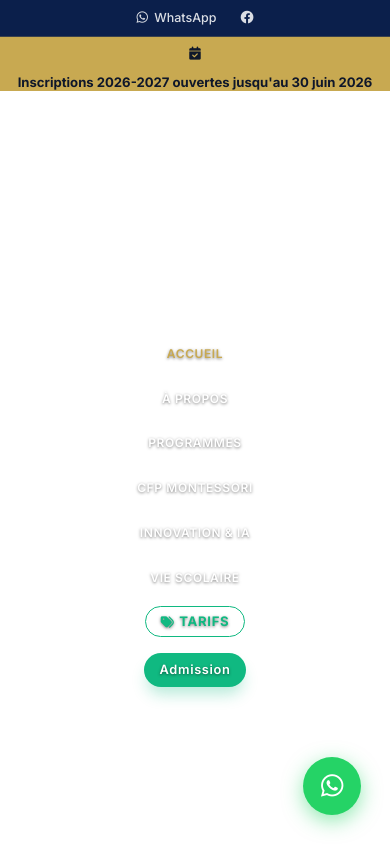
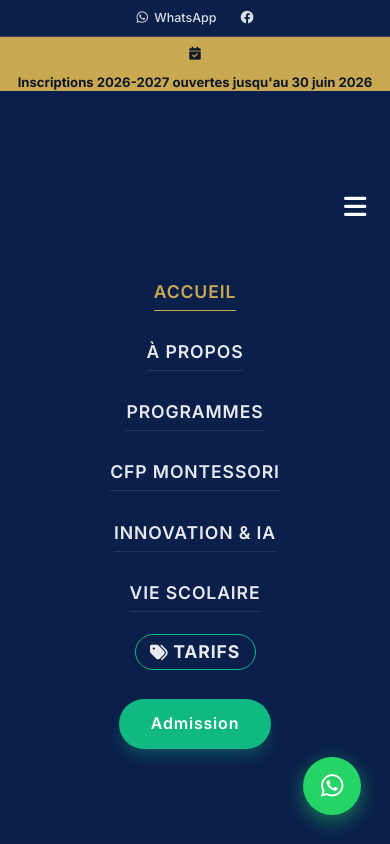
Before and after one commit to Erdid1/web-bela-lekkol-montessori, a website built with Vite: page index.html in a window 390 px wide. Shown: the top 844 px of the page. Built offline with nearby package versions, Linux system fonts and the light colour scheme; files whose address does not match are found by name; a web font is replaced by a local one.

Commit message:
Fix mobile nav : menu visible, liens ferment, hamburger correct, hero adapte

```diff
--- a/index.html
+++ b/index.html
@@ -400,12 +400,12 @@
                     <div class="card" data-aos>
                         <img src="./public/mother_child.jpg" alt="Culture guinéenne" style="width: 100%; border-radius: 10px; margin-bottom: 1.5rem; height: 200px; object-fit: cover;">
                         <h3 style="margin-bottom: 1rem;">Écoutez notre Hymne</h3>
-                        <audio id="school-anthem" src="./public/anthem.mp3" preload="auto"></audio>
+                        <audio id="school-anthem" src="./anthem.mp3" preload="auto"></audio>
                         <div style="display: flex; align-items: center; justify-content: center; gap: 1rem;">
                             <button id="play-pause" class="btn btn-primary" style="border-radius: 50%; width: 56px; height: 56px; padding: 0;">
                                 <i class="fas fa-play"></i>
                             </button>
-                            <a href="./public/anthem.mp3" download class="btn btn-outline"><i class="fas fa-download"></i> Télécharger</a>
+                            <a href="./anthem.mp3" download class="btn btn-outline"><i class="fas fa-download"></i> Télécharger</a>
                         </div>
                     </div>
                     <div class="card" data-aos>
--- a/src/main.js
+++ b/src/main.js
@@ -97,12 +97,20 @@ if (mobileToggle) {
         icon.classList.toggle('fa-bars');
         icon.classList.toggle('fa-times');
     });
+    // Fermer le menu au clic sur un lien
+    navLinks.querySelectorAll('a').forEach(link => {
+        link.addEventListener('click', () => {
+            navLinks.classList.remove('active');
+            const icon = mobileToggle.querySelector('i');
+            if (icon) { icon.classList.replace('fa-times', 'fa-bars'); }
+        });
+    });
     // Fermer le menu au clic extérieur
     document.addEventListener('click', (e) => {
         if (navLinks.classList.contains('active') && !navLinks.contains(e.target) && e.target !== mobileToggle && !mobileToggle.contains(e.target)) {
             navLinks.classList.remove('active');
             const icon = mobileToggle.querySelector('i');
-            icon.classList.replace('fa-times', 'fa-bars');
+            if (icon) { icon.classList.replace('fa-times', 'fa-bars'); }
         }
     });
 }
--- a/src/style.css
+++ b/src/style.css
@@ -285,14 +285,49 @@ header.scrolled .nav-links a.nav-active {
     left: 0;
     width: 100%;
     height: 100vh;
-    background: var(--white);
+    background: var(--primary);
     flex-direction: column;
     align-items: center;
     justify-content: center;
-    transition: 0.4s ease-in-out;
+    gap: 2rem;
+    transition: top 0.4s ease-in-out;
+    z-index: 999;
+    overflow-y: auto;
   }
   .nav-links.active { top: 0; }
-  .mobile-toggle { display: block; }
+  .nav-links a {
+    color: rgba(255,255,255,0.9) !important;
+    text-shadow: none !important;
+    font-size: 1.1rem !important;
+    padding: 0.5rem 0;
+    border-bottom: 1px solid rgba(255,255,255,0.1);
+    width: 80%;
+    text-align: center;
+  }
+  .nav-links a:hover, .nav-links a.nav-active {
+    color: var(--gold) !important;
+    border-bottom-color: var(--gold);
+  }
+  .nav-links .btn-secondary {
+    color: white !important;
+    padding: 0.75rem 2rem !important;
+    font-size: 1rem !important;
+    width: auto !important;
+    border-bottom: none !important;
+  }
+  .mobile-toggle {
+    display: flex;
+    align-items: center;
+    justify-content: center;
+    color: var(--white);
+    background: none;
+    border: none;
+    font-size: 1.6rem;
+    cursor: pointer;
+    z-index: 1001;
+    padding: 0.25rem;
+  }
+  header.scrolled .mobile-toggle { color: var(--primary); }
 }
 
 /* Hero Section */
@@ -338,7 +373,14 @@ header.scrolled .nav-links a.nav-active {
 }
 
 @media (max-width: 768px) {
-  .hero h1 { font-size: 2.5rem; }
+  .hero h1 { font-size: 2.2rem; }
+  .hero p { font-size: 1rem; }
+  .hero { min-height: 92svh; min-height: 92vh; }
+}
+@media (max-width: 480px) {
+  .hero h1 { font-size: 1.8rem; }
+  .btn { padding: 0.75rem 1.5rem; font-size: 0.9rem; }
+  .cta-section h2 { font-size: 1.8rem; }
 }
 
 /* Cards */
```
Also changed, not shown: .github/workflows/deploy.yml.
